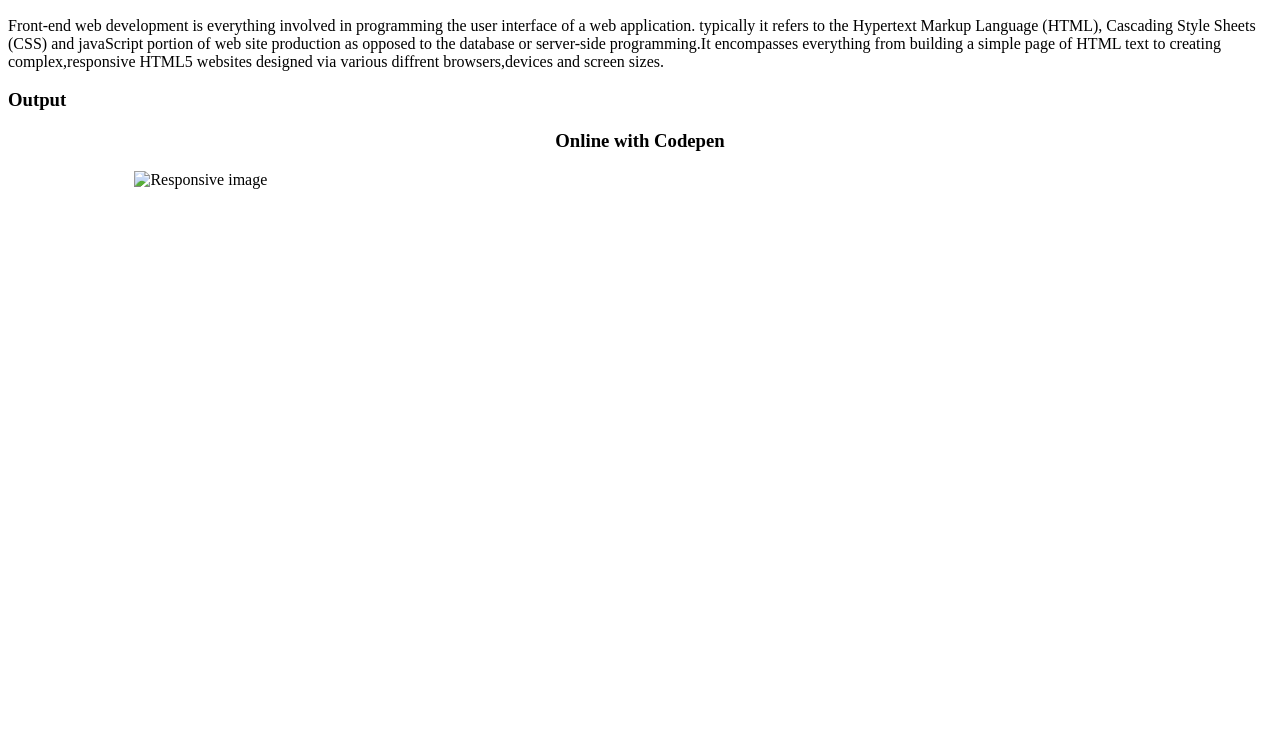
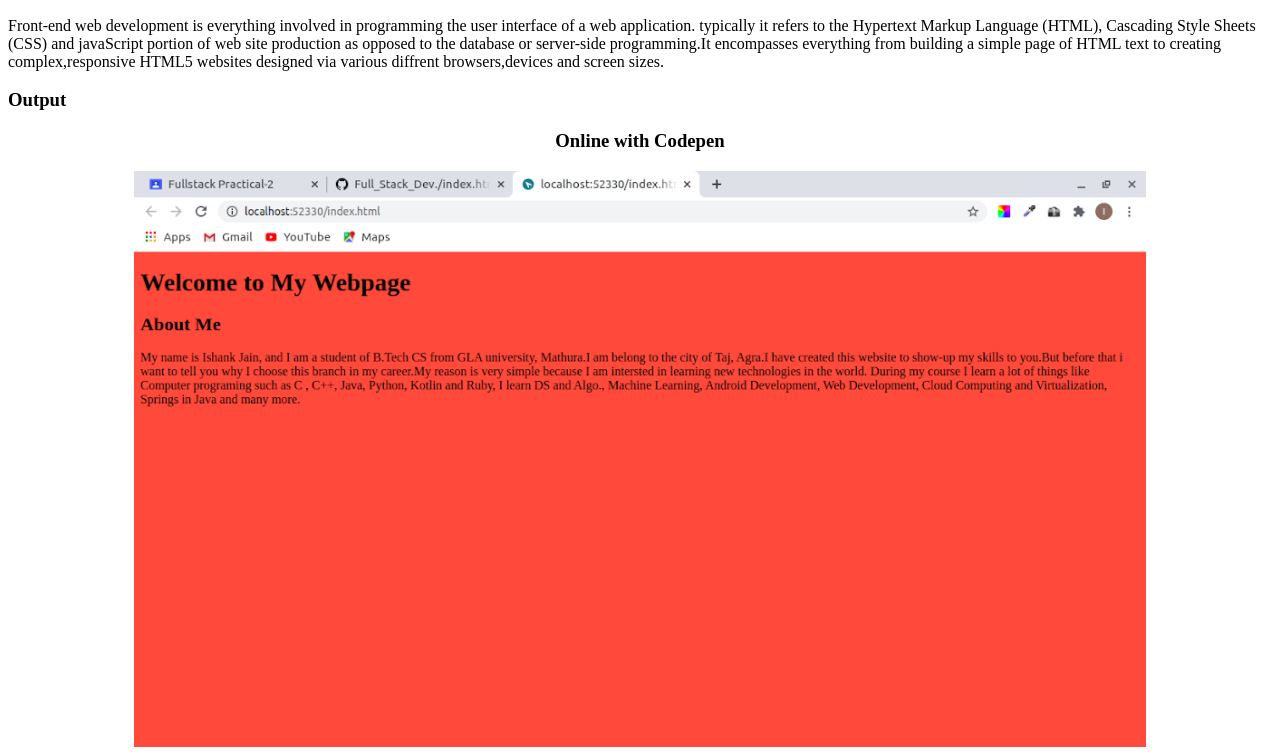
Before and after one commit to jainishank733/FullStack-2, a plain HTML site: page Practicals/Practical-2.html in a window 1280 px wide. Shown: the part 151-906 px from the top of the page. Before the commit the page ends 800 px from the top, so only its background shows below. Drawn offline with Linux system fonts and the light colour scheme.

Commit message:
Update Practical-2.html

```diff
--- a/Practicals/Practical-2.html
+++ b/Practicals/Practical-2.html
@@ -21,7 +21,7 @@
 
     <bold></bold><h3 align="center">Online with Codepen</h3></bold>
 
-    <img src="Images Practical/PractImage-2.png"  alt="Responsive image" title="Blog Banner"
+    <img src="../Images Practical/PractImage-2.png"  alt="Responsive image" title="Blog Banner"
      width="80%"
      height="45%"
      style="display: block; margin-left: auto; margin-right: auto;">
```
